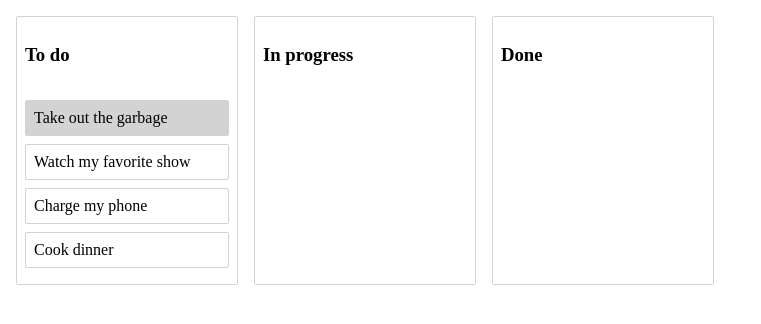
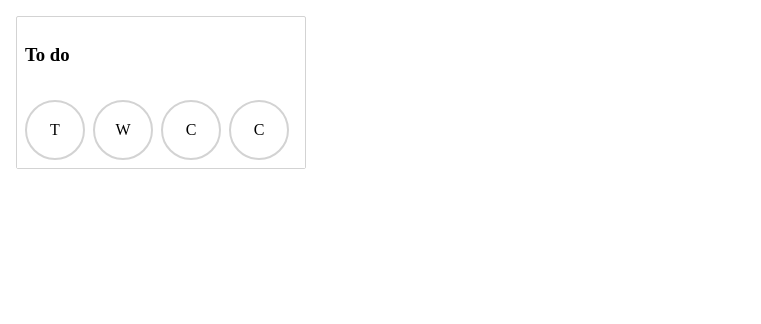
Before and after one commit to sphcastillo/DragAndDrop, a React (Create React App) app in the folder task-draganddrop/: page / in a window 1280 px wide. Shown: the top 324 px of the page, without its empty margins (0-761 px from the left). Built offline with nearby package versions, Linux system fonts and the light colour scheme.

Commit message:
created reorderable horizontal lists with direction prop

```diff
--- a/task-draganddrop/src/App.js
+++ b/task-draganddrop/src/App.js
@@ -9,37 +9,10 @@ const Container = styled.div`
   display: flex;
 `;
 
-
 class App extends React.Component {
   state = initialData;
 
-    // onDragStart = () => {
-    //     document.body.style.color = 'orange';
-    //     document.body.style.transition = 'background-color 0.2s ease';
-    // }
-
-    onDragStart = start => {
-        const homeIndex = this.state.columnOrder.indexOf(start.source.droppableId);
-
-        this.setState({
-            homeIndex,
-        })
-    }
-
-    // onDragUpdate = update => {
-    //     const { destination } = update;
-    //     const opacity = destination
-    //     ? destination.index / Object.keys(this.state.tasks).length
-    //     : 0;
-    //     document.body.style.backgroundColor = `rgba(153, 141, 217, ${opacity})`;
-    // }
-
   onDragEnd = result => {
-
-        this.setState({
-            homeIndex: null,
-        });
-
     const { destination, source, draggableId } = result;
 
     if (!destination) {
@@ -53,16 +26,16 @@ class App extends React.Component {
       return;
     }
 
-        const start = this.state.columns[source.droppableId];
-        const finish = this.state.columns[destination.droppableId];
+    const home = this.state.columns[source.droppableId];
+    const foreign = this.state.columns[destination.droppableId];
 
-        if (start === finish) {
-          const newTaskIds = Array.from(start.taskIds);
+    if (home === foreign) {
+      const newTaskIds = Array.from(home.taskIds);
       newTaskIds.splice(source.index, 1);
       newTaskIds.splice(destination.index, 0, draggableId);
 
-          const newColumn = {
-            ...start,
+      const newHome = {
+        ...home,
         taskIds: newTaskIds,
       };
 
@@ -70,7 +43,7 @@ class App extends React.Component {
         ...this.state,
         columns: {
           ...this.state.columns,
-              [newColumn.id]: newColumn,
+          [newHome.id]: newHome,
         },
       };
 
@@ -78,62 +51,49 @@ class App extends React.Component {
       return;
     }
 
-        // Moving from one list to another
-        const startTaskIds = Array.from(start.taskIds);
-        startTaskIds.splice(source.index, 1);
-        const newStart = {
-          ...start,
-          taskIds: startTaskIds,
+    // moving from one list to another
+    const homeTaskIds = Array.from(home.taskIds);
+    homeTaskIds.splice(source.index, 1);
+    const newHome = {
+      ...home,
+      taskIds: homeTaskIds,
     };
 
-        const finishTaskIds = Array.from(finish.taskIds);
-        finishTaskIds.splice(destination.index, 0, draggableId);
-        const newFinish = {
-          ...finish,
-          taskIds: finishTaskIds,
+    const foreignTaskIds = Array.from(foreign.taskIds);
+    foreignTaskIds.splice(destination.index, 0, draggableId);
+    const newForeign = {
+      ...foreign,
+      taskIds: foreignTaskIds,
     };
 
     const newState = {
       ...this.state,
       columns: {
         ...this.state.columns,
-            [newStart.id]: newStart,
-            [newFinish.id]: newFinish,
+        [newHome.id]: newHome,
+        [newForeign.id]: newForeign,
       },
     };
     this.setState(newState);
   };
 
-
-    render(){
-        return(
-            <DragDropContext
-                onDragStart={this.onDragStart}
-                // onDragUpdate={this.onDragUpdate}
-                onDragEnd={this.onDragEnd}
-            >
+  render() {
+    return (
+      <DragDropContext onDragEnd={this.onDragEnd}>
         <Container>
-                    {this.state.columnOrder.map((columnId, index) => {
+          {this.state.columnOrder.map(columnId => {
             const column = this.state.columns[columnId];
             const tasks = column.taskIds.map(
               taskId => this.state.tasks[taskId],
             );
 
-                        const isDropDisabled = index < this.state.homeIndex;
-
-                        return (
-                            <Column
-                                key={column.id}
-                                column={column}
-                                tasks={tasks}
-                                isDropDisabled={isDropDisabled}
-                            />
-                        );
+            return <Column key={column.id} column={column} tasks={tasks} />;
           })}
         </Container>
       </DragDropContext>
-        )
+    );
   }
 }
 
+
 export default App;
--- a/task-draganddrop/src/components/Column.js
+++ b/task-draganddrop/src/components/Column.js
@@ -7,12 +7,10 @@ const Container = styled.div`
   margin: 8px;
   border: 1px solid lightgrey;
   border-radius: 2px;
-  width: 220px;
 
   display: flex;
   flex-direction: column;
 `;
-
 const Title = styled.h3`
   padding: 8px;
 `;
@@ -21,7 +19,8 @@ const TaskList = styled.div`
   transition: background-color 0.2s ease;
   background-color: ${props => (props.isDraggingOver ? 'skyblue' : 'white')};
   flex-grow: 1;
-  min-height: 100px;
+
+  display: flex;
 `;
 
 export default class Column extends React.Component {
@@ -29,10 +28,7 @@ export default class Column extends React.Component {
     return (
       <Container>
         <Title>{this.props.column.title}</Title>
-        <Droppable
-          droppableId={this.props.column.id}
-          isDropDisabled={this.props.isDropDisabled}
-        >
+        <Droppable droppableId={this.props.column.id} direction="horizontal">
           {(provided, snapshot) => (
             <TaskList
               ref={provided.innerRef}
@@ -44,7 +40,7 @@ export default class Column extends React.Component {
               ))}
               {provided.placeholder}
             </TaskList>
-           )}
+          )}
         </Droppable>
       </Container>
     );
--- a/task-draganddrop/src/components/Task.js
+++ b/task-draganddrop/src/components/Task.js
@@ -2,41 +2,37 @@ import React from 'react';
 import styled from 'styled-components';
 import { Draggable } from 'react-beautiful-dnd';
 
+const Container = styled.div`
+  border: 2px solid lightgrey;
+  border-radius: 50%;
+  padding: 8px;
+  margin-right: 8px;
+  background-color: ${props => (props.isDragging ? 'lightgreen' : 'white')};
+  width: 40px;
+  height: 40px;
 
-const Container = styled.div`
-  border: 1px solid lightgrey;
-  border-radius: 2px;
-  padding: 8px;
-  margin-bottom: 8px;
-  background-color: ${props =>
-    props.isDragDisabled
-    ? 'lightgrey'
-    : props.isDragging
-    ? 'lightgreen'
-    : 'white'};
+  display: flex;
+  justify-content: center;
+  align-items: center;
+
+  &:focus {
+    outline: none;
+    border-color: red;
+  }
 `;
-
-
 
 export default class Task extends React.Component {
   render() {
-    const isDragDisabled = this.props.task.id === 'task-1';
     return (
-      <Draggable
-        isDragDisabled={isDragDisabled}
-        draggableId={this.props.task.id}
-        index={this.props.index}
-      >
+      <Draggable draggableId={this.props.task.id} index={this.props.index}>
         {(provided, snapshot) => (
           <Container
             {...provided.draggableProps}
             {...provided.dragHandleProps}
             ref={provided.innerRef}
             isDragging={snapshot.isDragging}
-            isDragDisabled={isDragDisabled}
           >
-
-            {this.props.task.content}
+            {this.props.task.content[0]}
           </Container>
         )}
       </Draggable>
--- a/task-draganddrop/src/initial-data.js
+++ b/task-draganddrop/src/initial-data.js
@@ -11,20 +11,11 @@ const initialData = {
         title: 'To do',
         taskIds: ['task-1', 'task-2', 'task-3', 'task-4'],
       },
-      'column-2': {
-        id: 'column-2',
-        title: 'In progress',
-        taskIds: [],
-      },
-      'column-3': {
-        id: 'column-3',
-        title: 'Done',
-        taskIds: [],
-      },
+
 
     },
     // Facilitate reordering of the columns
-    columnOrder: ['column-1', 'column-2', 'column-3'],
+    columnOrder: ['column-1'],
   };
 
   export default initialData;
```
Lines whose indentation alone changed are shown as unchanged.
